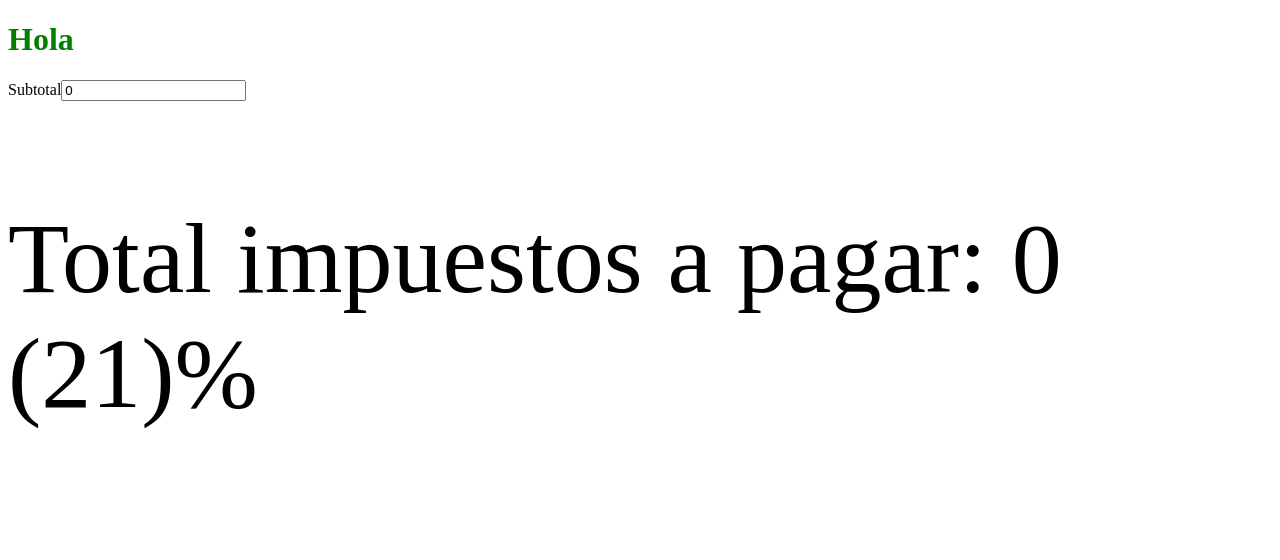
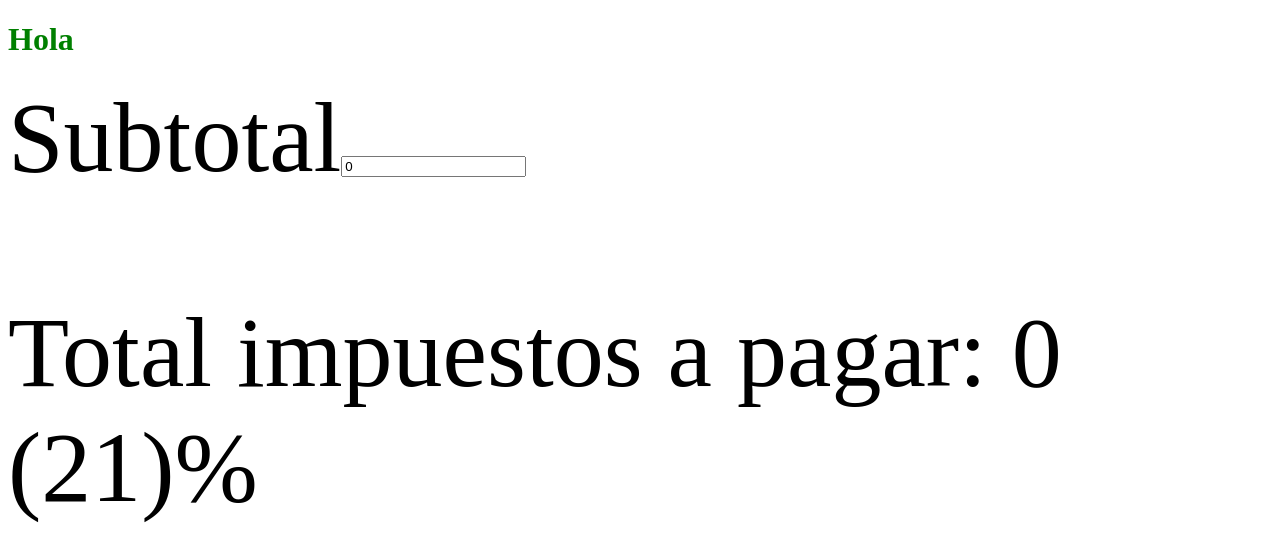
Before and after one commit to gabrieladia1979/Vue.js-Profesional-Course-50Hours, a Vue app in the folder PostCard/: page / in a window 1280 px wide. Shown: the top 560 px of the page. Built offline with nearby package versions, Linux system fonts and the light colour scheme.

Commit message:
Update CustomDirectives.vue

```diff
--- a/PostCard/src/components/Clase_7/CustomDirectives.vue
+++ b/PostCard/src/components/Clase_7/CustomDirectives.vue
@@ -1,6 +1,6 @@
 <template>
   <div>
-      <label for="subtTotal">Subtotal</label>
+      <label for="subtTotal" v-custom-size = '100'>Subtotal</label>
       <input type="number" v-model="subtTotal">
       <p v-custom-size="100">Total impuestos a pagar: {{ TotalVat }}  ({{ vat }})%</p>
   </div>
```
